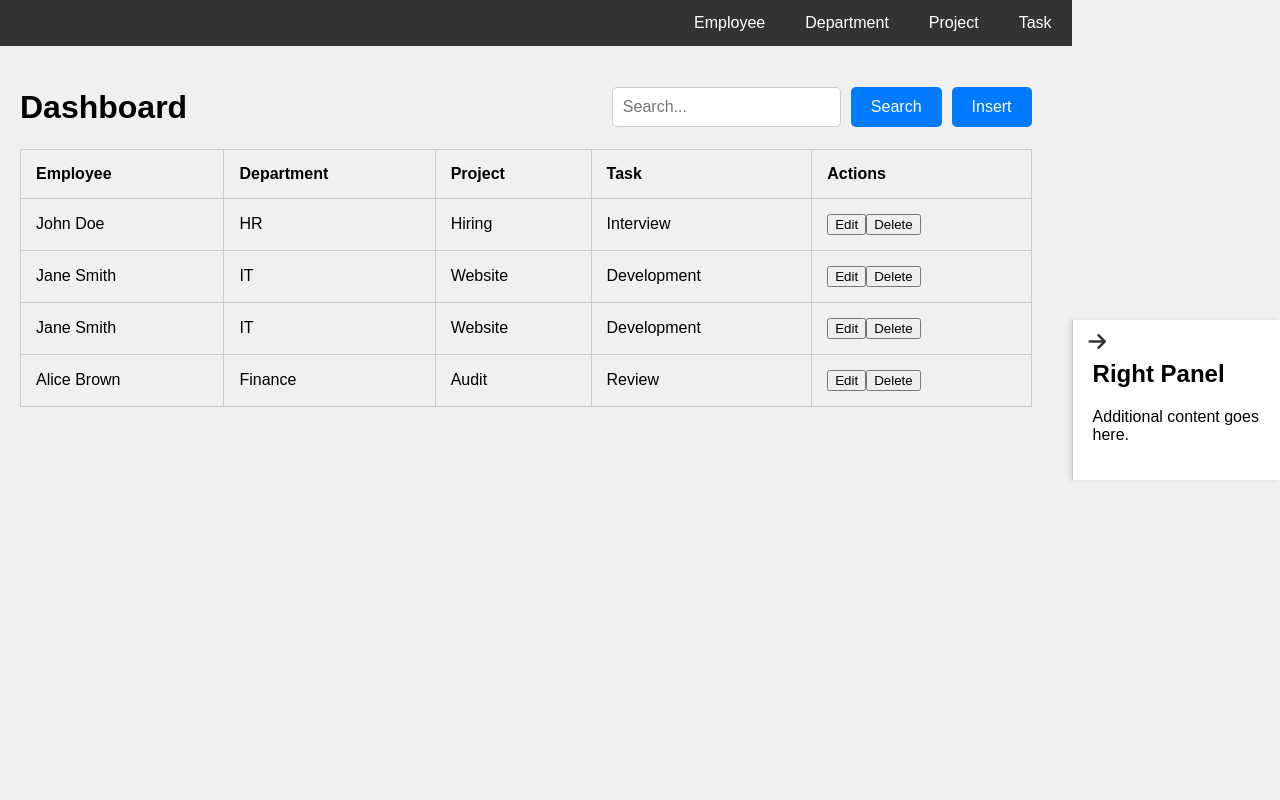
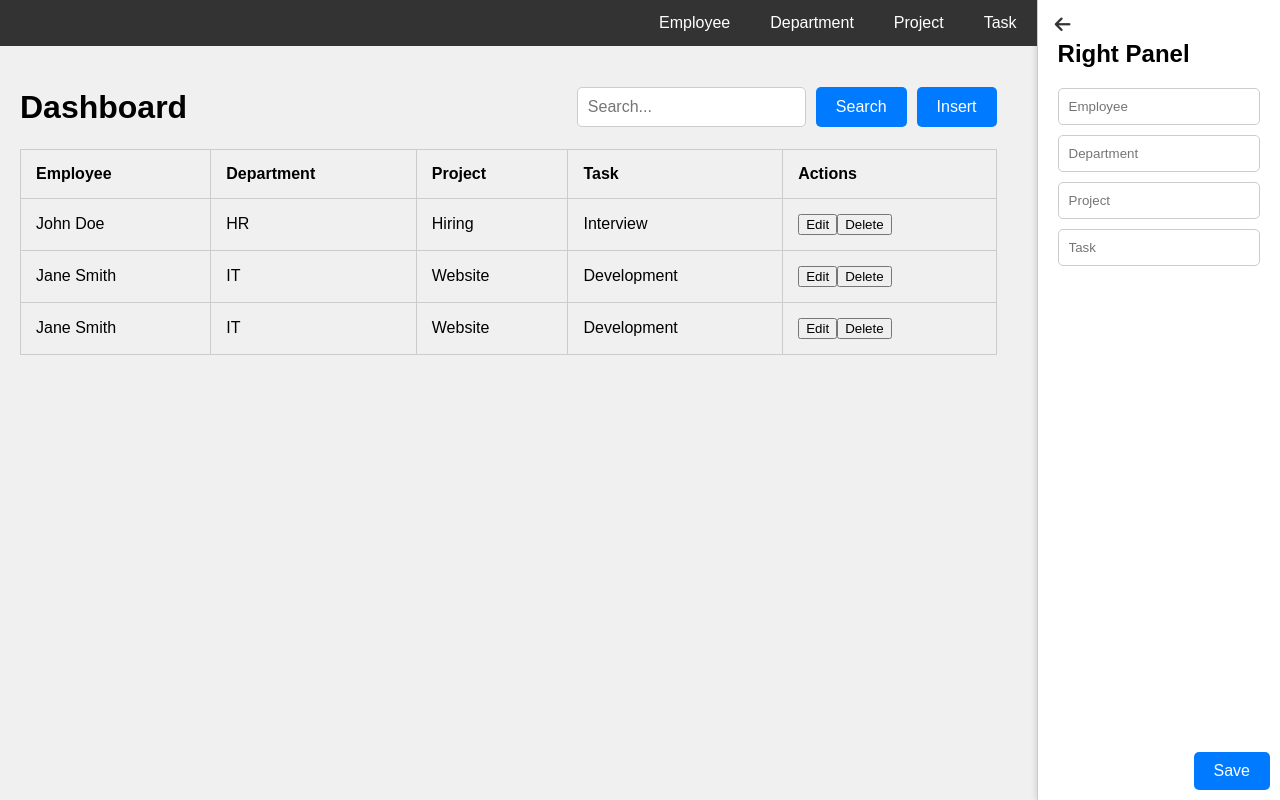
Before and after one commit to Inutsu-JE/InformationManagement, a plain HTML site: page MainPage.html in a window 1280 px wide. Both pictures are taken after a click on the button "Insert". Drawn offline with Linux system fonts and the light colour scheme.

Commit message:
Insert Function Modified

```diff
--- a/MainPage.html
+++ b/MainPage.html
@@ -46,11 +46,18 @@
             </div>
         </main>
     </div>
-    <div class="right-panel" id="rightPanel">
-        <button id="hideButton" onclick="toggleRightPanel()"><i class="fas fa-arrow-right"></i></button>
+    <div class="right-panel hidden" id="rightPanel">
+        <button id="hideButton" onclick="toggleRightPanel()"><i class="fas fa-arrow-left"></i></button>
         <h2>Right Panel</h2>
-        <p>Additional content goes here.</p>
+        <div class="form-container">
+            <input type="text" id="employeeInput" placeholder="Employee">
+            <input type="text" id="departmentInput" placeholder="Department">
+            <input type="text" id="projectInput" placeholder="Project">
+            <input type="text" id="taskInput" placeholder="Task">
+            <button id="saveButton" onclick="saveData()">Save</button>
+        </div>
     </div>
+
     <script src="script.js"></script>
 </body>
 </html>
--- a/script.js
+++ b/script.js
@@ -35,8 +35,8 @@ function searchData() {
 
 function insertData() {
     // Implement insert functionality
-    addData('Alice Brown', 'Finance', 'Audit', 'Review');   // Should add this new entry
-    loadData();
+    toggleRightPanel();
+    // loadData();
 
 }
 
@@ -72,3 +72,23 @@ function toggleRightPanel() {
     const rightPanel = document.getElementById('rightPanel');
     rightPanel.classList.toggle('hidden');
 }
+
+function saveData() {
+    let employee = document.getElementById('employeeInput').value;
+    let department = document.getElementById('departmentInput').value;
+    let project = document.getElementById('projectInput').value;
+    let task = document.getElementById('taskInput').value;
+
+    if (employee && department && project && task) {
+        addData(employee, department, project, task);
+        loadData();
+        toggleRightPanel(); // Hide the right panel after saving data
+        // Clear the form fields
+        document.getElementById('employeeInput').value = '';
+        document.getElementById('departmentInput').value = '';
+        document.getElementById('projectInput').value = '';
+        document.getElementById('taskInput').value = '';
+    } else {
+        alert("Please fill in all fields.");
+    }
+}
--- a/styles.css
+++ b/styles.css
@@ -3,9 +3,8 @@ body {
     font-family: Arial, sans-serif;
     background-color: #f0f0f0;
     display: flex;
-    justify-content: center;
-    align-items: center;
     height: 100vh;
+    overflow: hidden;
 }
 
 .container {
@@ -21,7 +20,7 @@ body {
 }
 
 .container.with-right-panel {
-    grid-template-columns: 1fr auto;
+    grid-template-columns: 1fr 200px;
     grid-template-areas:
         "nav nav"
         "main right-panel";
@@ -75,26 +74,26 @@ main {
 
 .right-panel {
     grid-area: right-panel;
-    width: 200px;
+    width: 250px;
     background-color: #fff;
     padding: 20px;
     border-left: 1px solid #ccc;
     box-shadow: -2px 0 5px rgba(0, 0, 0, 0.1);
     overflow-y: auto;
+    position: relative;
     transition: transform 0.3s ease;
-    position: relative;
 }
 
 .right-panel.hidden {
-    transform: translateX(100%);
+    display: none;
 }
 
-.right-panel button {
+.right-panel button#hideButton {
     position: absolute;
     top: 10px;
     left: 10px;
-    width: 25px;
-    height: 25px;
+    width: 30px;
+    height: 30px;
     font-size: 18px;
     background-color: transparent;
     color: #333;
@@ -102,12 +101,48 @@ main {
     cursor: pointer;
 }
 
-.right-panel button:hover {
-    color: #007BFF;
+.right-panel .form-container {
+    margin-top: 20px;
 }
 
-.right-panel button i {
-    font-size: 20px;
+.right-panel .form-container input {
+    width: 100%;
+    padding: 10px;
+    margin-bottom: 10px;
+    border: 1px solid #ccc;
+    border-radius: 5px;
+    box-sizing: border-box;
+}
+
+.right-panel .form-container button {
+    padding: 10px 20px;
+    font-size: 16px;
+    background-color: #007BFF;
+    color: white;
+    border: none;
+    border-radius: 5px;
+    cursor: pointer;
+}
+
+.right-panel .form-container button:hover {
+    background-color: #0056b3;
+}
+
+.right-panel button#saveButton {
+    position: absolute;
+    bottom: 10px;
+    right: 10px;
+    padding: 10px 20px;
+    font-size: 16px;
+    background-color: #007BFF;
+    color: white;
+    border: none;
+    border-radius: 5px;
+    cursor: pointer;
+}
+
+.right-panel button#saveButton:hover {
+    background-color: #0056b3;
 }
 
 h1 {
```
